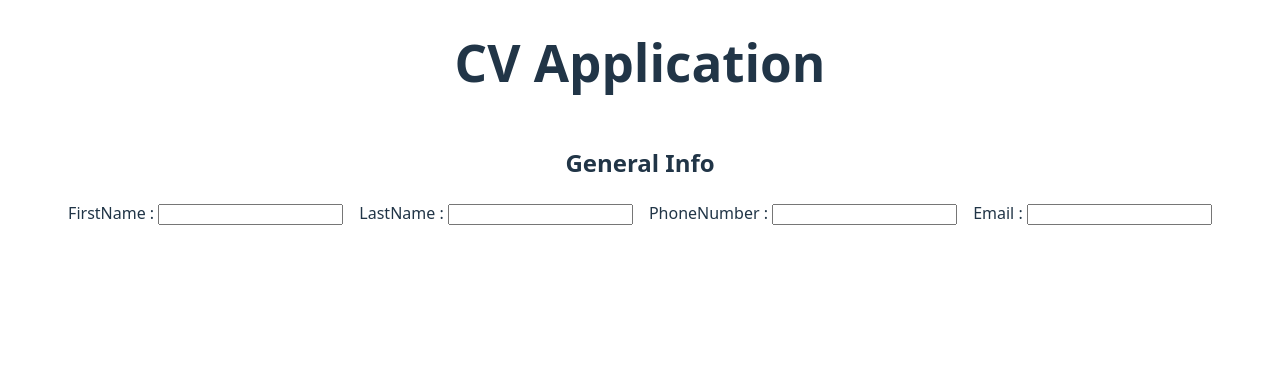
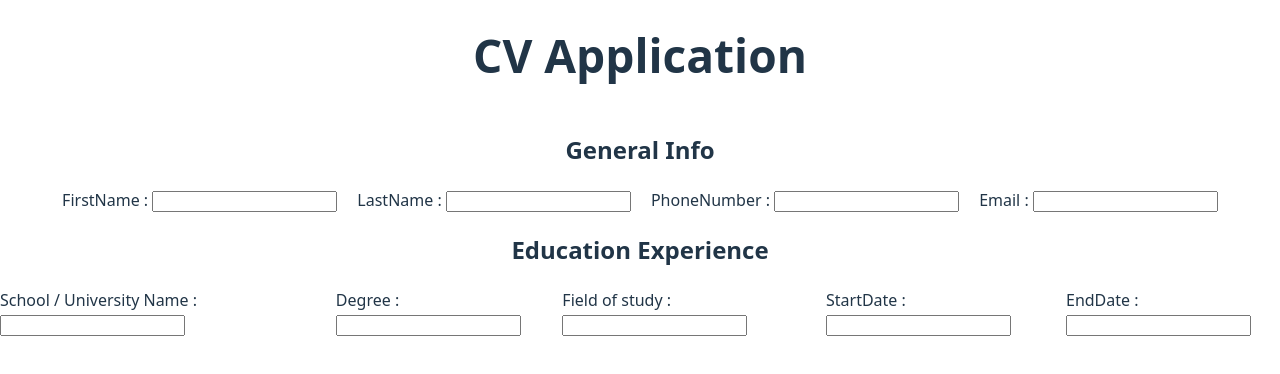
Before and after one commit to Neco-arch/CV-Application, a React (Vite) app: page / in a window 1280 px wide. Shown: the top 374 px of the page. Built offline with nearby package versions, Linux system fonts and the light colour scheme.

Commit message:
Add : EduExperience section

```diff
--- a/src/App.jsx
+++ b/src/App.jsx
@@ -1,12 +1,16 @@
 import { useState } from "react";
 import GeneralInfo from "./components/GeneralInfo";
 import HeaderSection from "./components/Header";
+import EduExperience from "./components/EduExperience";
+
+
 
 function App() {
   return (
     <>
       <HeaderSection></HeaderSection>
       <GeneralInfo></GeneralInfo>
+      <EduExperience></EduExperience>
     </>
   );
 }
--- a/src/Styles/PreviewStyle.css
+++ b/src/Styles/PreviewStyle.css
@@ -1,9 +1,8 @@
+
 .CV_Header {
     text-align: center;
-    font-size: 1rem;
+    font-size: 0.9rem;
 }
-
-
 
 .GeneralInfo {
     border: 2px gray;
@@ -14,5 +13,5 @@
 
 .GeneralInfo_Input {
     display: flex;
-    gap: 1rem;
+    gap: 1.25rem;
 }
--- /dev/null
+++ b/src/components/EduExperience.jsx
@@ -0,0 +1,56 @@
+export default function EduExperience({ Event_Handerler, FormData }) {
+  return (
+    <div className="GeneralInfo">
+      <h2>Education Experience</h2>
+      <div className="GeneralInfo_Input">
+        <label>
+          School / University Name :{" "}
+          <input
+            type="text"
+            name="School/University_Name"
+            className="Info_Input"
+          />
+        </label>
+        <label>
+          Degree : {""}
+          <input
+            type="text"
+            name="Degree"
+            className="Info_Input"
+            value={FormData}
+          />
+        </label>
+
+        <label>
+          Field of study :{" "}
+          <input
+            type="text"
+            name="Field_of_study"
+            className="Info_Input"
+            value={FormData}
+          />
+        </label>
+
+        <label>
+          StartDate :{" "}
+          <input
+            type="text"
+            name="StartDate"
+            className="Info_Input"
+            value={FormData}
+          />
+        </label>
+
+        <label>
+          EndDate : {""}
+          <input
+            type="text"
+            name="EndDate"
+            className="Info_Input"
+            value={FormData}
+          />
+        </label>
+      </div>
+    </div>
+  );
+}
--- a/src/components/GeneralInfo.jsx
+++ b/src/components/GeneralInfo.jsx
@@ -1,4 +1,4 @@
-export default function GeneralInfo({ handleChange }) {
+export default function GeneralInfo({ handleChange , GeneralInfo }) {
   return (
     <div className="GeneralInfo">
       <h2>General Info</h2>
@@ -9,6 +9,7 @@ export default function GeneralInfo({ handleChange }) {
             className="Info_Input"
             name="FirstName"
             onChange={handleChange}
+            value={GeneralInfo}
           ></input>
         </label>
 
@@ -16,8 +17,9 @@ export default function GeneralInfo({ handleChange }) {
           LastName :{" "}
           <input
             className="Info_Input"
-            name="FirstName"
+            name="LastName"
             onChange={handleChange}
+            value={GeneralInfo}
           ></input>
         </label>
 
@@ -25,8 +27,9 @@ export default function GeneralInfo({ handleChange }) {
           PhoneNumber :{" "}
           <input
             className="Info_Input"
-            name="FirstName"
+            name="PhoneNumber"
             onChange={handleChange}
+            value={GeneralInfo}
           ></input>
         </label>
 
@@ -34,8 +37,9 @@ export default function GeneralInfo({ handleChange }) {
           Email :{" "}
           <input
             className="Info_Input"
-            name="FirstName"
+            name="Email"
             onChange={handleChange}
+            value={GeneralInfo}
           ></input>
         </label>
       </div>
```
Also changed, not shown: src/components/PracticalExperience.jsx (added).
